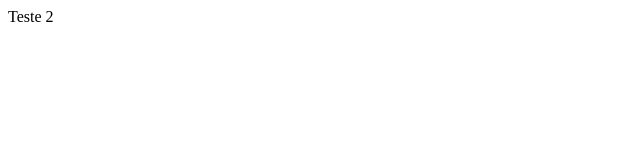
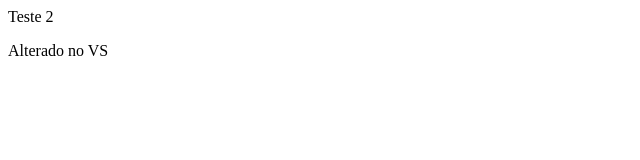
Before and after one commit to rodrigokonig/Git-Test, a plain HTML site: page index.html in a window 1280 px wide. Shown: the full height of the page, 0-640 px from the left. Drawn offline with Linux system fonts and the light colour scheme.

Commit message:
ALterado no VS

```diff
--- a/index.html
+++ b/index.html
@@ -7,5 +7,6 @@
 </head>
 <body>
     Teste 2
+    <P>Alterado no VS</P>
 </body>
 </html>
```
